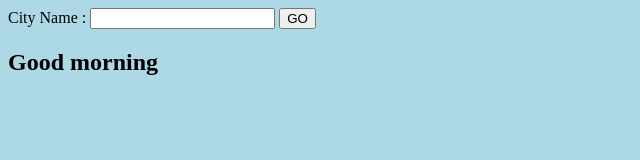
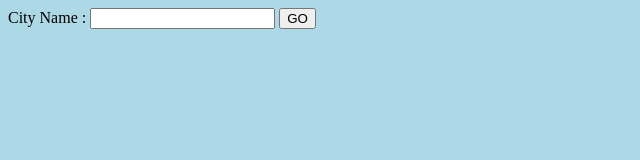
Before and after one commit to Mrudula274/NodeJs-WeatherApp, a website: page index.html in a window 1280 px wide. Shown: the whole page, without its empty margins (0-640 px from the left). Drawn offline with Linux system fonts and the light colour scheme.

Commit message:
Update index.html

```diff
--- a/index.html
+++ b/index.html
@@ -16,6 +16,6 @@
         <input type="text" name="CityName" id="cityname">
         <button type="submit">GO</button>
     </form>
-  <h2>Good morning</h2>
+
 </body>
 </html>
```
